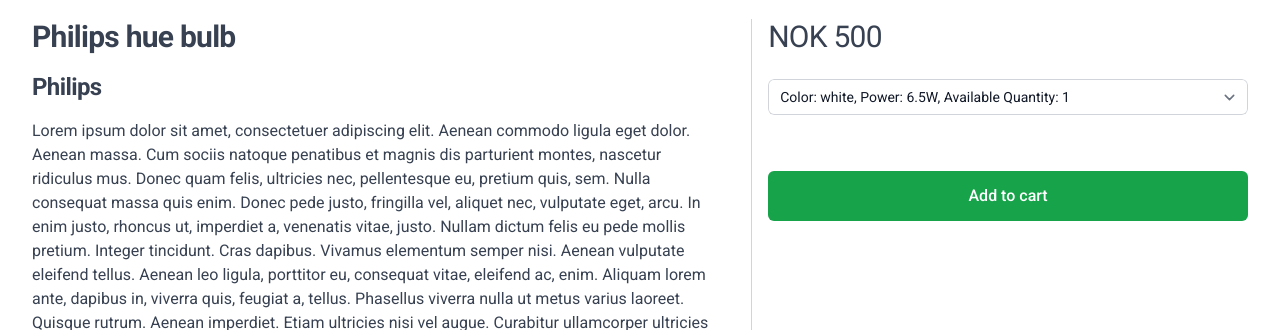
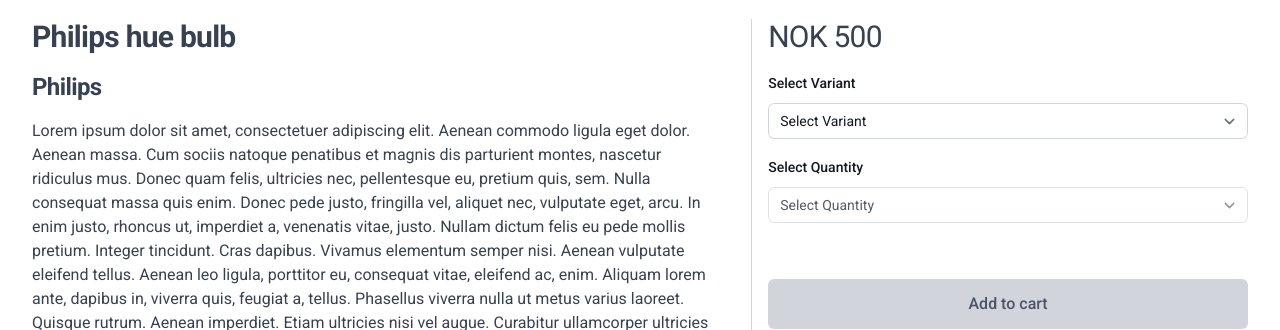
Before and after one commit to heshamelmasry77/lendo-my-day, a React (Vite) app: page /listing/1 in a window 1280 px wide. Shown: the part 622-952 px from the top of the page. Built offline with nearby package versions, Linux system fonts and the light colour scheme.

Commit message:
initial add to cart improve the add to cart a bit with two different select. option

```diff
--- a/src/components/views/ListingDetails.jsx
+++ b/src/components/views/ListingDetails.jsx
@@ -5,7 +5,7 @@
 import { addSingleProductToCart } from "../../store/modules/cartSlice.js";
 
 function ListingDetails() {
-  const [selectedOptionIndex, setSelectedOptionIndex] = useState(null);
+  const [selectedOptions, setSelectedOptions] = useState(null);
 
   const dispatch = useDispatch();
   let { id } = useParams();
@@ -18,14 +18,16 @@
     }
   }, [dispatch, id]);
 
-  const handleSelectedOption = (variantIndex) => {
-    console.log("variantIndex", variantIndex);
-    setSelectedOptionIndex(variantIndex);
+  const handleSelectedOptions = (options) => {
+    // Refresh the selected Options
+    setSelectedOptions(null);
+    console.log("selectedOptions", options);
+    setSelectedOptions(options);
   };
 
   useEffect(() => {
-    console.log("selectedOptionIndex after update:", selectedOptionIndex);
-  }, [selectedOptionIndex]);
+    console.log("selectedOptions after update:", selectedOptions);
+  }, [selectedOptions]);
 
   return (
     <>
@@ -131,10 +133,11 @@
               {singleProduct &&
                 singleProduct.options &&
                 singleProduct.options.length && (
+                  <div className="flex flex-col gap-y-4">
                     <div>
                       <label
                         htmlFor="variant"
-                      className="block text-sm font-medium leading-6 text-gray-900 sr-only"
+                        className="block text-sm font-medium leading-6 text-gray-900"
                       >
                         Select Variant
                       </label>
@@ -143,30 +146,67 @@
                         name="variant"
                         className="mt-2 block w-full rounded-md border-0 py-1.5 pl-3 pr-10 text-gray-900 ring-1 ring-inset ring-gray-300 focus:ring-2 focus:ring-green-600 sm:text-sm sm:leading-6"
                         onChange={(e) =>
-                        handleSelectedOption(Number(e.target.value))
+                          handleSelectedOptions(JSON.parse(e.target.value))
                         }
                       >
-                      <option value="" disabled>
+                        <option value="" disabled selected={true}>
                           Select Variant
                         </option>
                         {singleProduct.options.map((option, index) => (
                           <option
                             key={index}
-                          value={index}
+                            value={JSON.stringify(option)}
                             disabled={option.quantity <= 0}
                           >
-                          Color: {option.color}, Power: {option.power}W,
-                          Available Quantity: {option.quantity}
+                            Color: {option.color}, Power: {option.power}W
                           </option>
                         ))}
                       </select>
+                    </div>
+                    {/*QUANTITY*/}
+                    <div>
+                      <label
+                        htmlFor="quantity"
+                        className="block text-sm font-medium leading-6 text-gray-900"
+                      >
+                        Select Quantity
+                      </label>
+                      <select
+                        disabled={!selectedOptions}
+                        id="quantity"
+                        name="quantity"
+                        className="mt-2 block w-full rounded-md border-0 py-1.5 pl-3 pr-10 text-gray-900 ring-1 ring-inset ring-gray-300 focus:ring-2 focus:ring-green-600 sm:text-sm sm:leading-6"
+                      >
+                        <option value="" disabled selected={true}>
+                          Select Quantity
+                        </option>
+                        {selectedOptions &&
+                          Array.from({ length: selectedOptions.quantity }).map(
+                            (_, index) => (
+                              <option key={index} value={index + 1}>
+                                {index + 1}
+                              </option>
+                            )
+                          )}
+                      </select>
+                    </div>
                   </div>
                 )}
 
               <button
                 type="button"
-                onClick={() => dispatch(addSingleProductToCart(singleProduct))}
-                className="mt-10 flex w-full items-center justify-center rounded-md border border-transparent bg-green-600 px-8 py-3 text-base font-medium text-white hover:bg-green-700 focus:outline-none focus:ring-2 focus:ring-green-500 focus:ring-offset-2"
+                onClick={() =>
+                  dispatch(
+                    addSingleProductToCart(singleProduct, selectedOptions)
+                  )
+                }
+                className={`mt-10 flex w-full items-center justify-center rounded-md border border-transparent px-8 py-3 text-base font-medium focus:outline-none focus:ring-2 focus:ring-offset-2
+                            ${
+                              !selectedOptions
+                                ? "bg-gray-300 cursor-not-allowed text-gray-600 hover:bg-gray-300 focus:ring-gray-500"
+                                : "bg-green-600 text-white hover:bg-green-700 focus:ring-green-500"
+                            }`}
+                disabled={!selectedOptions}
               >
                 Add to cart
               </button>
--- a/src/store/modules/cartSlice.js
+++ b/src/store/modules/cartSlice.js
@@ -9,13 +9,10 @@
   },
   reducers: {
     ADD_PRODUCT_TO_CART: (state, action) => {
-      if (isProductInCart) {
-        // If the product is already in the cart, don't add it again
-      } else {
-        // If the product is not in the cart, add it to the cart
-        state.productsInCart = [...state.productsInCart, action.payload];
-        state.numberOfProductsInCart = state.productsInCart.length;
-      }
+      // TODO check if quantity of the product is 0
+      //  update the single product with the new quantity
+      state.productsInCart = [...state.productsInCart, action.payload];
+      state.numberOfProductsInCart = state.productsInCart.length;
     }
   }
 });
@@ -24,6 +21,11 @@
 // Actions // api calls etc
 const { ADD_PRODUCT_TO_CART } = slice.actions;
 
-export const addSingleProductToCart = (productData) => async (dispatch) => {
-  dispatch(ADD_PRODUCT_TO_CART(productData));
-};
+export const addSingleProductToCart =
+  (productData, selectedOption) => async (dispatch) => {
+    console.log("productData", productData);
+    console.log("selectedOption", selectedOption);
+    const updatedProductData = { ...productData, selectedOption };
+    console.log("updatedProductData: ", updatedProductData);
+    dispatch(ADD_PRODUCT_TO_CART(updatedProductData));
+  };
```
Lines whose indentation alone changed are shown as unchanged.
